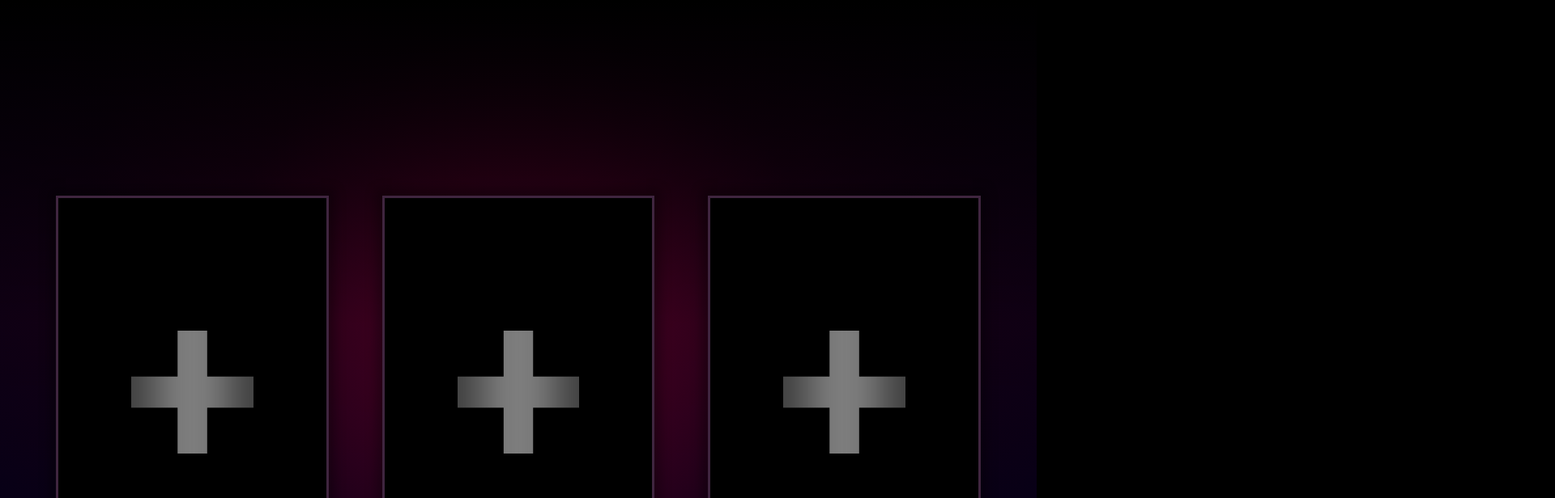
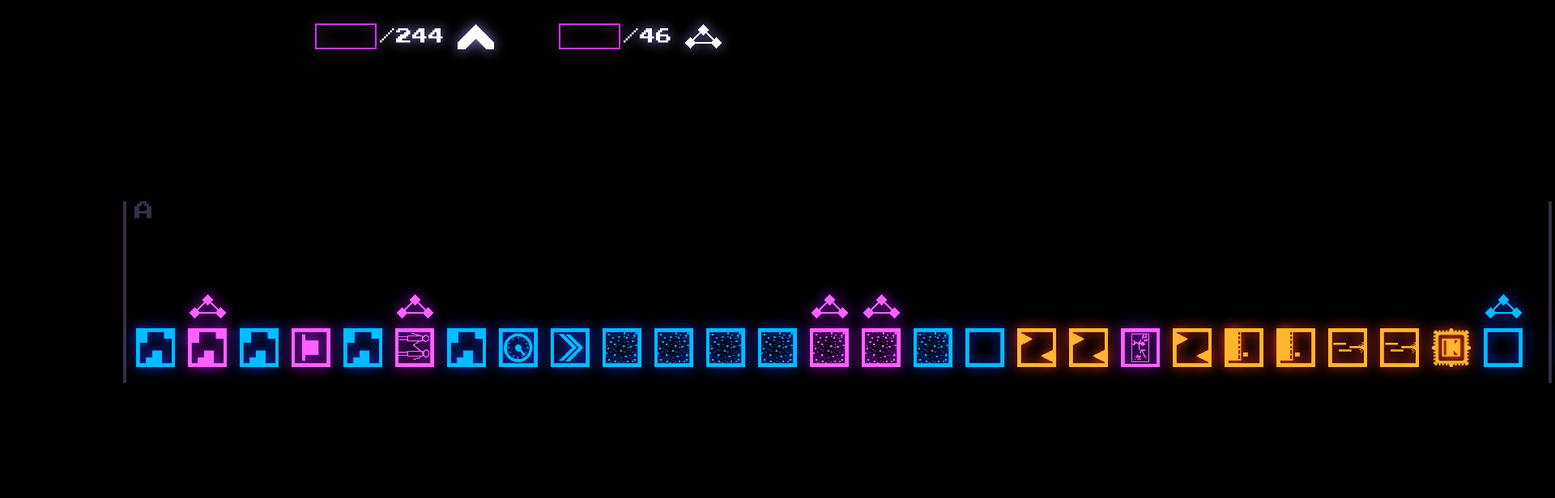
Before and after one commit to tarikcoskun/unicorns-software, a Vue app: page /editor/1 in a window 1280 px wide. Before the commit this address led to /. Shown: the top 616 px of the page at 81% size, 1920 px wide, since content can reach past the window. Built offline with nearby package versions, Linux system fonts and the light colour scheme.

Commit message:
🐛 Debugging and stuff

```diff
--- a/lib/levels/other-levels.ts
+++ b/lib/levels/other-levels.ts
@@ -2,16 +2,19 @@ export const OtherLevels = {
   14: {
     id: 14,
     icon: "hall",
+    color: "blue",
     secret: "AfterFinalEndOfGame",
   },
   17: {
     id: 17,
     icon: "hall",
+    color: "blue",
     secret: "FinalDialogFile",
   },
   143: {
     id: 143,
     icon: "hall",
+    color: "blue",
     secret: "LearnToFly",
   },
 };
--- a/src/components/Chapter.vue
+++ b/src/components/Chapter.vue
@@ -16,6 +16,7 @@ defineProps({
     <figure class="level" v-for="level in Object.entries(levels)">
       <header class="upper">
         <img
+          v-if="level[1].secret"
           src="/img/exploration-point.png"
           alt="Exploration point"
           :style="`filter: var(--${level[1].color}-filter)`"
@@ -27,12 +28,6 @@ defineProps({
         :src="`/img/level-icons/${level[1].icon}.png`"
         :style="`filter: var(--${level[1].color}-filter)`"
       />
-      <img
-        class="level-icon level-icon-ghost"
-        :alt="level[1].icon"
-        :src="`/img/level-icons/${level[1].icon}.png`"
-        :style="`filter: var(--${level[1].color}-ghost-filter)`"
-      />
       <h1
         :style="`filter: drop-shadow(0 0 8px var(--${level[1].color}-darker)); color: var(--${level[1].color})`"
       >{{ level[0] }}</h1>
--- a/src/components/Slot.vue
+++ b/src/components/Slot.vue
@@ -43,7 +43,7 @@ defineProps({
 </script>
 
 <template>
-  <component :is="type === 'save' ? 'router-link' : 'div'" :to="`/slots/${index}`">
+  <component :is="type === 'save' ? 'router-link' : 'div'" :to="`/editor/${index}`">
     <label class="slot" :for="`save-${index}`">
       <figure class="slot-background">
         <div class="slot-content" v-if="type === 'save'">
--- a/src/pages/slots/[slot].vue
+++ b/src/pages/editor/[slot].vue
@@ -9,10 +9,10 @@ import { computed } from "@vue/reactivity";
 const store = useStore();
 const slots = computed(() => store.state.slots);
 
-const activeSlot = computed(() => {
-  const route = useRoute();
-  return slots.value[Number(route.params.slot)]
-});
+const route = useRoute();
+const activeSlot = computed(() => slots.value[Number(route.params.slot)]);
+
+if (!slots.value[Number(route.params.slot)]) location.href = "/"
 </script>
 
 <template>
--- a/src/router.ts
+++ b/src/router.ts
@@ -1,6 +1,6 @@
 import { RouteRecordRaw, createRouter, createWebHistory } from "vue-router";
 import Slots from "@/pages/index.vue";
-import Editor from "@/pages/slots/[slot].vue";
+import Editor from "@/pages/editor/[slot].vue";
 
 const routes: RouteRecordRaw[] = [
   {
@@ -9,7 +9,7 @@ const routes: RouteRecordRaw[] = [
     component: Slots,
   },
   {
-    path: "/slots/:slot",
+    path: "/editor/:slot",
     name: "Slot",
     component: Editor,
   },
--- a/src/styles/chapter.scss
+++ b/src/styles/chapter.scss
@@ -71,6 +71,7 @@ main.levels {
       position: absolute;
       background: #372d46;
     }
+
     &::after {
       content: attr(id);
       left: 6px;
@@ -82,6 +83,7 @@ main.levels {
 
     figure.level {
       gap: 16px;
+      margin: 0;
       width: 64px;
       display: flex;
       position: relative;
```
